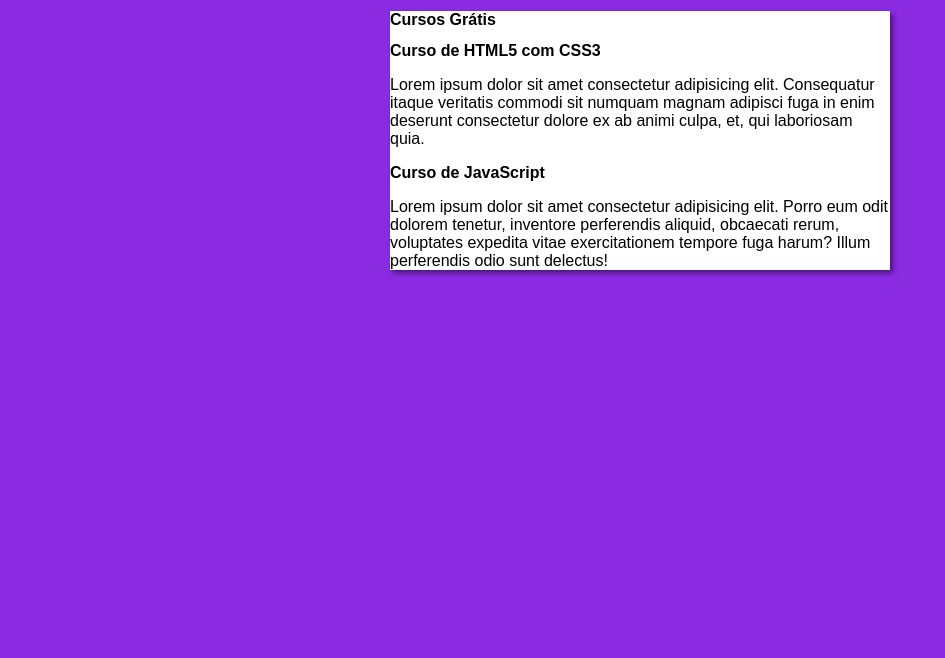
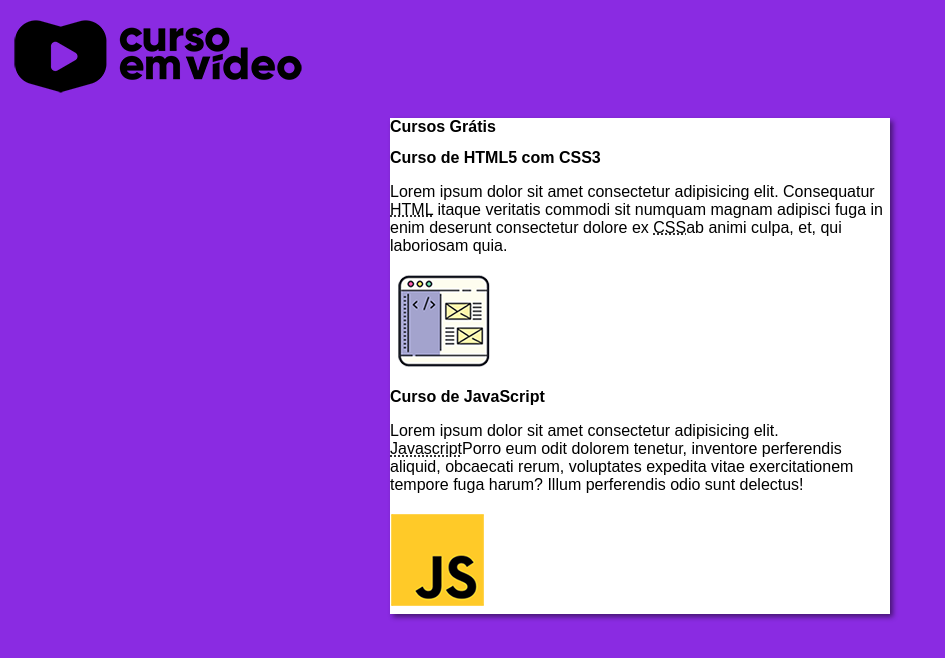
Before and after one commit to Monickgc/projeto-site, a plain HTML site: page index.html in a window 1280 px wide. Shown: the whole page, without its empty margins (0-945 px from the left). Drawn offline with Linux system fonts and the light colour scheme.

Commit message:
add imagens

```diff
--- a/index.html
+++ b/index.html
@@ -5,7 +5,8 @@
     <meta http-equiv="X-UA-Compatible" content="IE=edge">
     <meta name="viewport" content="width=device-width, initial-scale=1.0">
     <link rel="stylesheet" href="estilos/style.css">
-    <title>Cuso em video</title>
+    <title>Curso em video</title>
+    <img src="img/curso-em-video-pb.png" alt="Cursoemvideo">
 </head>
 <body>
     <main>
@@ -14,11 +15,13 @@
         </header>
         <article>
             <h2>Curso de HTML5 com CSS3</h2>
-            <p>Lorem ipsum dolor sit amet consectetur adipisicing elit. Consequatur itaque veritatis commodi sit numquam magnam adipisci fuga in enim deserunt consectetur dolore ex ab animi culpa, et, qui laboriosam quia.</p>
+            <p>Lorem ipsum dolor sit amet consectetur adipisicing elit. Consequatur <abbr title="Hipertext Markatu Language">HTML</abbr> itaque veritatis commodi sit numquam magnam adipisci fuga in enim deserunt consectetur dolore ex <abbr title="Cascating Style Sheet">CSS</abbr>ab animi culpa, et, qui laboriosam quia.</p>
+            <img src="img/curso-html-css.png" alt="">
         </article>
         <article>
             <h2>Curso de JavaScript</h2>
-            <p>Lorem ipsum dolor sit amet consectetur adipisicing elit. Porro eum odit dolorem tenetur, inventore perferendis aliquid, obcaecati rerum, voluptates expedita vitae exercitationem tempore fuga harum? Illum perferendis odio sunt delectus!</p>
+            <p>Lorem ipsum dolor sit amet consectetur adipisicing elit. <abbr title="">Javascript</abbr>Porro eum odit dolorem tenetur, inventore perferendis aliquid, obcaecati rerum, voluptates expedita vitae exercitationem tempore fuga harum? Illum perferendis odio sunt delectus!</p>
+            <img src="img/curso-javascript.png" alt="">
         </article>
     </main>
 
```
Also changed, not shown: img/curso-em-video-pb.png (added), img/curso-html-css.png (added), img/curso-javascript.png (added).
